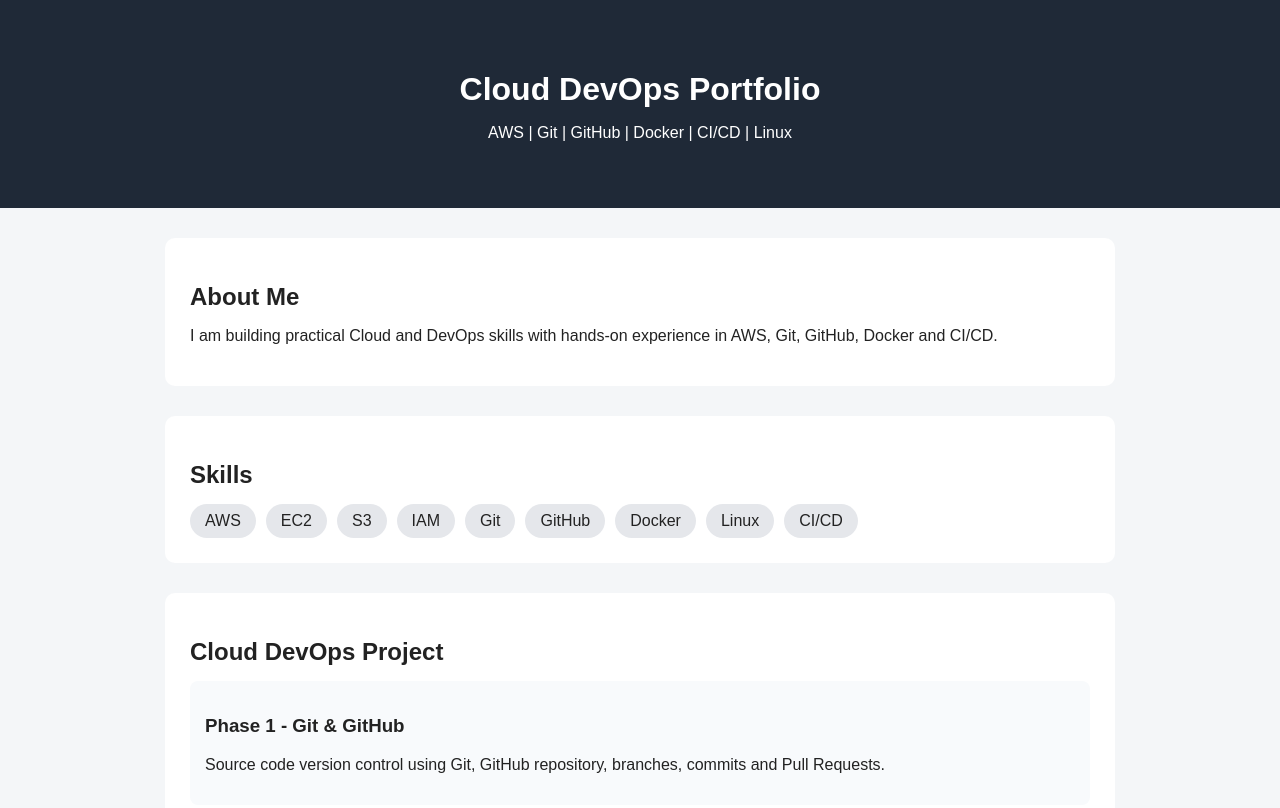
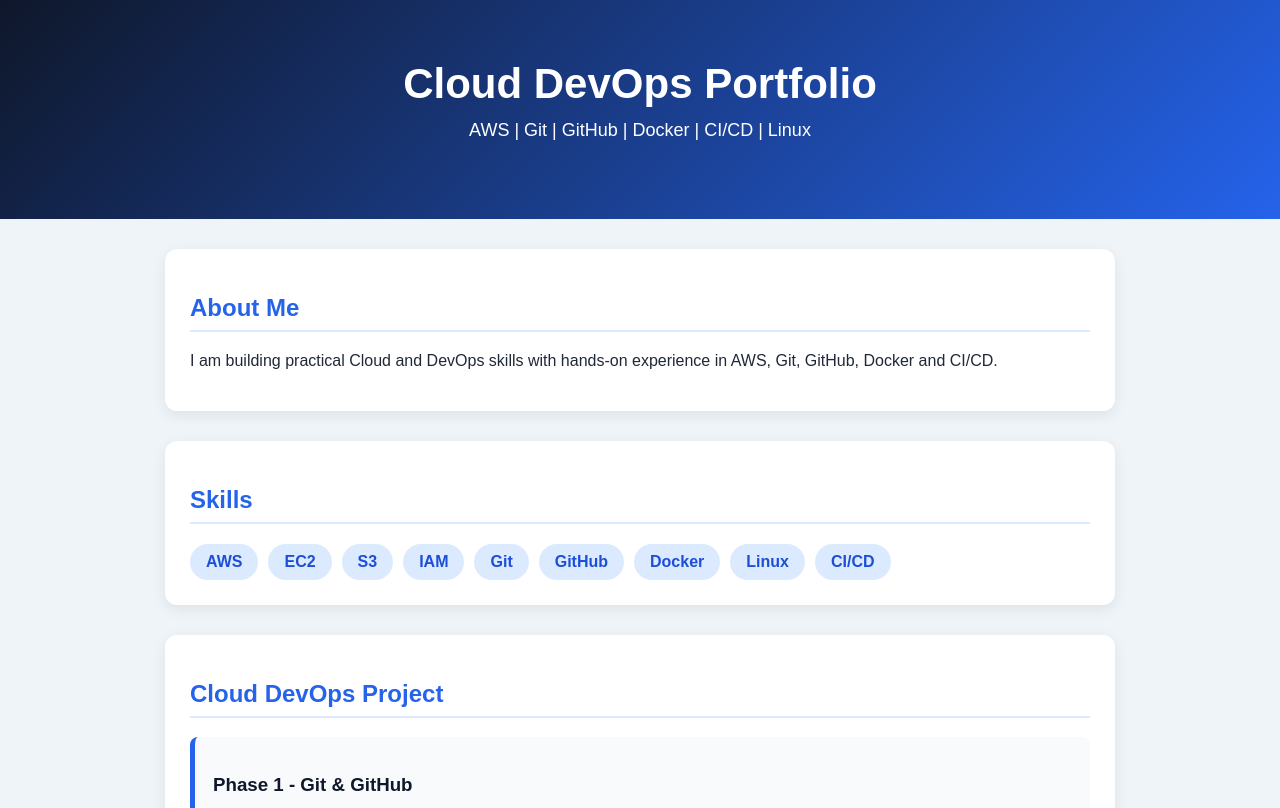
Before and after one commit to rohitk-prs/cloud-devops-portfolio, a plain HTML site: page index.html in a window 1280 px wide. Shown: the top 808 px of the page. Drawn offline with Linux system fonts and the light colour scheme.

Commit message:
improve portfolio website styling

```diff
--- a/style.css
+++ b/style.css
@@ -1,33 +1,45 @@
 body {
     margin: 0;
     font-family: Arial, sans-serif;
-    background-color: #f4f6f8;
-    color: #222;
+    background-color: #eef4f8;
+    color: #1f2937;
 }
 
+/* Header */
 header {
     text-align: center;
-    padding: 50px 20px;
-    background-color: #1f2937;
+    padding: 60px 20px;
+    background: linear-gradient(135deg, #0f172a, #2563eb);
     color: white;
 }
 
 header h1 {
-    margin-bottom: 10px;
+    margin: 0;
+    font-size: 42px;
 }
 
+header p {
+    margin-top: 12px;
+    font-size: 18px;
+}
+
+/* Main Sections */
 section {
     max-width: 900px;
     margin: 30px auto;
     padding: 25px;
     background-color: white;
-    border-radius: 10px;
+    border-radius: 12px;
+    box-shadow: 0 4px 14px rgba(0, 0, 0, 0.08);
 }
 
 h2 {
-    margin-bottom: 15px;
+    color: #2563eb;
+    border-bottom: 2px solid #dbeafe;
+    padding-bottom: 8px;
 }
 
+/* Skills */
 .skills {
     display: flex;
     flex-wrap: wrap;
@@ -35,21 +47,31 @@
 }
 
 .skills span {
-    padding: 8px 15px;
-    background-color: #e5e7eb;
+    background-color: #dbeafe;
+    color: #1d4ed8;
+    padding: 9px 16px;
     border-radius: 20px;
+    font-weight: bold;
 }
 
+/* Projects */
 .project {
-    margin-top: 15px;
-    padding: 15px;
+    margin-top: 18px;
+    padding: 18px;
     background-color: #f8fafc;
+    border-left: 5px solid #2563eb;
     border-radius: 8px;
 }
 
+.project h3 {
+    color: #0f172a;
+}
+
+/* Footer */
 footer {
     text-align: center;
-    padding: 20px;
-    background-color: #1f2937;
+    padding: 22px;
+    background-color: #0f172a;
     color: white;
+    margin-top: 40px;
 }
```
